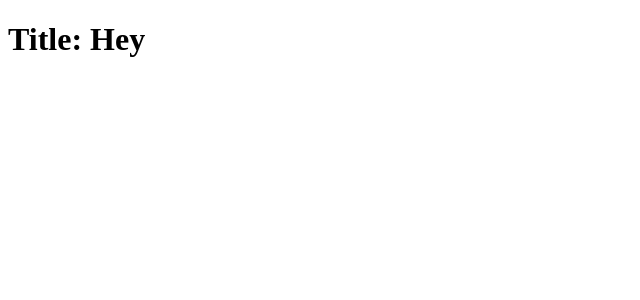
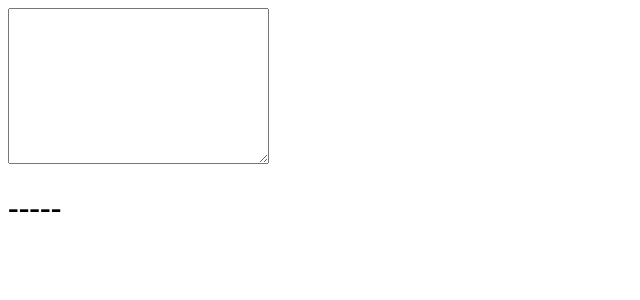
Before and after one commit to IggHub/react-todo, a React (Create React App) app: page / in a window 1280 px wide. Shown: the top 300 px of the page, without its empty margins (0-640 px from the left). Built offline with nearby package versions, Linux system fonts and the light colour scheme.

Commit message:
add event type

```diff
--- /dev/null
+++ b/src/SyntheticEvent.js
@@ -0,0 +1,36 @@
+import React from 'react';
+
+class SyntheticEventApp extends React.Component {
+  constructor(){
+    super();
+    this.state = {
+      currentEvent: "-----"
+    };
+    this.update = this.update.bind(this);
+  }
+  update(e){
+    this.setState({
+      currentEvent: e.type
+    })
+  }
+  render(){
+    return (
+      <div>
+        <textarea
+          cols="30"
+          rows="10"
+          onKeyPress={this.update}
+          onCopy={this.update}
+          onCut={this.update}
+          onPaste={this.update}
+          onFocus={this.update}
+          onBlur={this.update}
+          onClick={this.update}
+          onDoubleClick={this.update} />
+        <h1>{this.state.currentEvent}</h1>
+      </div>
+    )
+  }
+}
+
+export default SyntheticEventApp;
--- a/src/index.js
+++ b/src/index.js
@@ -3,5 +3,6 @@ import ReactDOM from 'react-dom';
 import App from './App';
 import ButtonApp from './Button';
 import TitleApp from './Title';
+import SyntheticEventApp from './SyntheticEvent';
 
-ReactDOM.render(<TitleApp />, document.getElementById('root'))
+ReactDOM.render(<SyntheticEventApp />, document.getElementById('root'))
```
